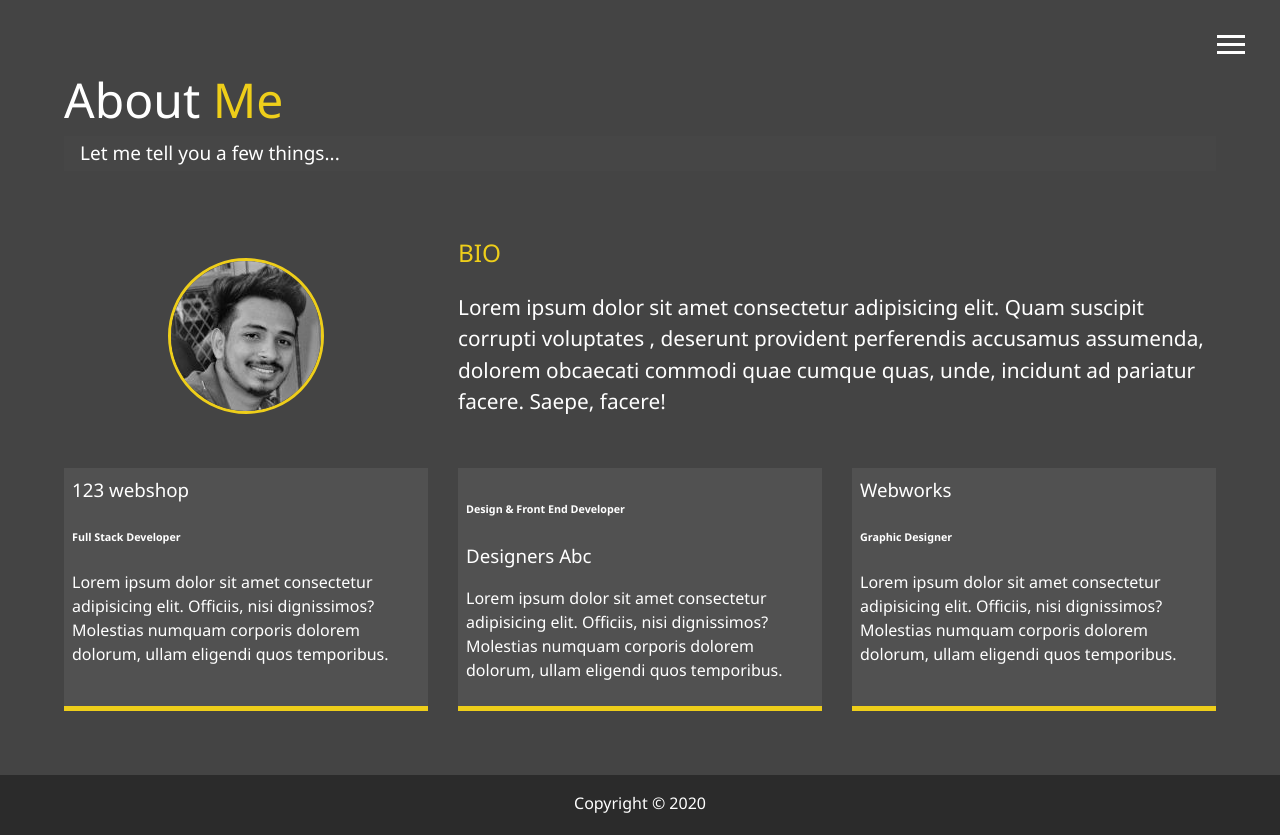
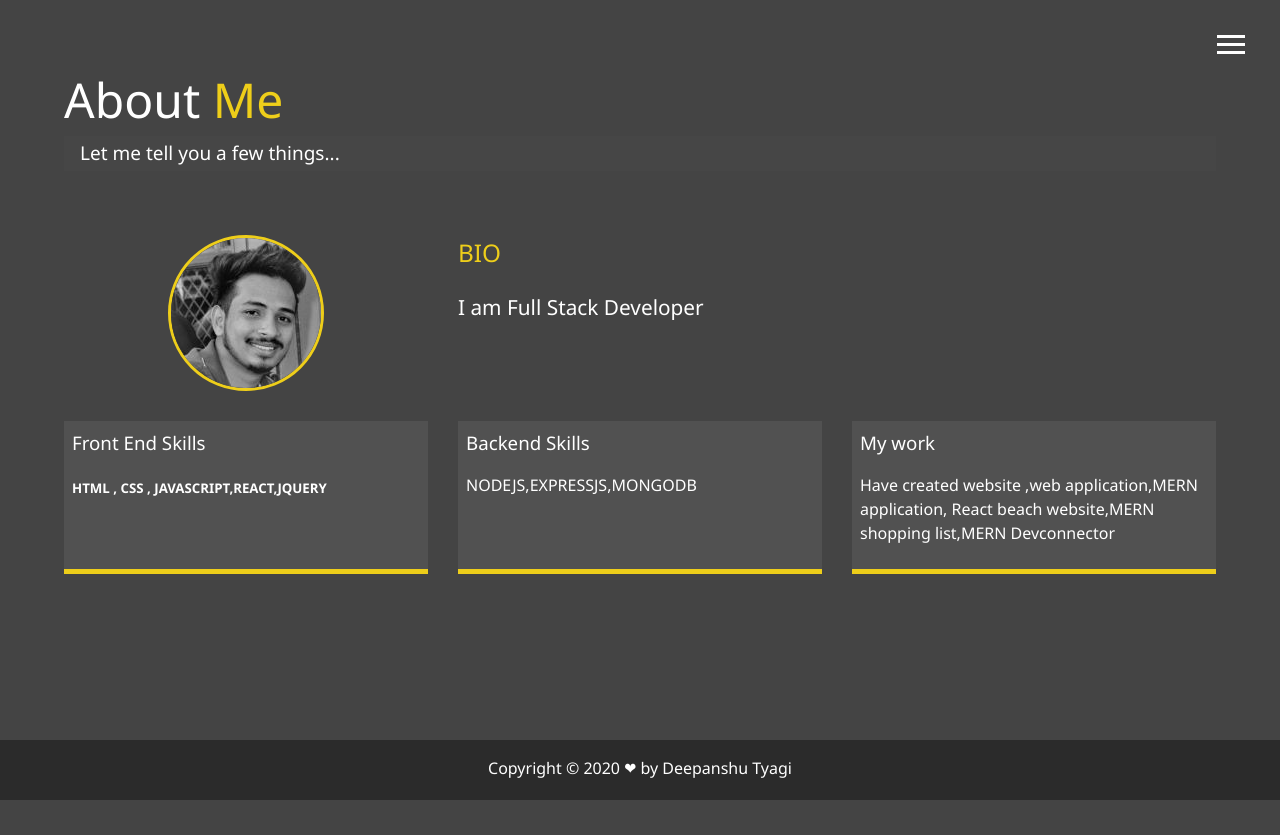
Before and after one commit to deepanshu24419/portfolio, a website: page About.html in a window 1280 px wide. After the commit the page ends 800 px from the top, so only its background shows below. Drawn offline with Linux system fonts and the light colour scheme.

Commit message:
adding work

```diff
--- a/About.html
+++ b/About.html
@@ -50,33 +50,27 @@
 <img src="img/DSC_2414~1.jpg" alt="Deepanshu tyagi" class="bio-image">
 <div class="bio">
 <h3 class="text-secondary">BIO</h3>
-<p>Lorem ipsum dolor sit amet consectetur adipisicing elit. Quam suscipit corrupti voluptates ,
- deserunt provident perferendis accusamus assumenda,
-  dolorem obcaecati commodi quae cumque quas, unde,
-  incidunt ad pariatur facere. Saepe, facere!</p>
+<p>I am Full Stack Developer</p>
 </div>
 
 
 <div class="job job1">
-<h3>123 webshop</h3>
-<h6>Full Stack Developer</h6>
-<p>Lorem ipsum dolor sit amet consectetur adipisicing elit. Officiis, nisi dignissimos?
- Molestias numquam corporis dolorem dolorum,
-  ullam eligendi quos temporibus.</p>
+<h3>Front End Skills</h3>
+<h5>HTML , CSS , JAVASCRIPT,REACT,JQUERY </h5>
 </div>
 <div class="job job2">
-    <h6>Design & Front End Developer</h6>
-<h3>Designers Abc</h3>
-<p>Lorem ipsum dolor sit amet consectetur adipisicing elit. Officiis, nisi dignissimos?
- Molestias numquam corporis dolorem dolorum,
-  ullam eligendi quos temporibus.</p>
+   <h3>Backend Skills</h3>
+   <p>
+       NODEJS,EXPRESSJS,MONGODB
+
+   </p>
 </div>
 <div class="job job3">
-<h3>Webworks</h3>
-<h6>Graphic Designer</h6>
-<p>Lorem ipsum dolor sit amet consectetur adipisicing elit. Officiis, nisi dignissimos?
- Molestias numquam corporis dolorem dolorum,
-  ullam eligendi quos temporibus.</p>
+<h3>My work</h3>
+<p> Have created website ,web application,MERN application,
+    React beach website,MERN shopping list,MERN Devconnector
+</p>
+
 </div>
 </div>
 
@@ -84,6 +78,7 @@
 </main>
 <footer id="main-footer" >
 Copyright &copy; 2020
+❤ by Deepanshu Tyagi
 </footer>
 <script src="js/main.js"></script>
 
```
Also changed, not shown: contact.html (+1 -0 lines), work.html (+29 -16 lines), img/project/Screenshot (44).png (added), img/project/Screenshot (45).png (added), img/project/Screenshot (46).png (added), img/project/project1.jpg (deleted), img/project/project2.jpg (deleted), img/project/project3.jpg (deleted), img/project/project4.jpg (deleted), 2 other files.
